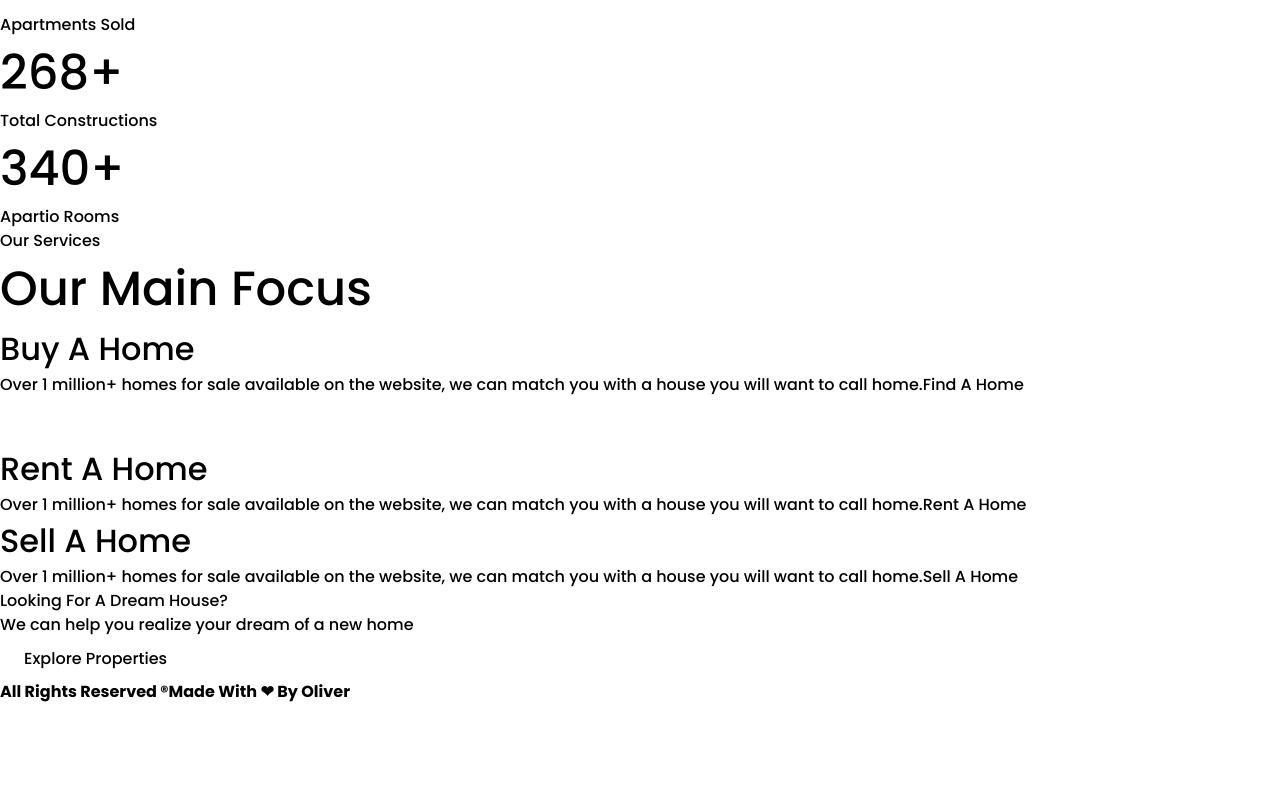
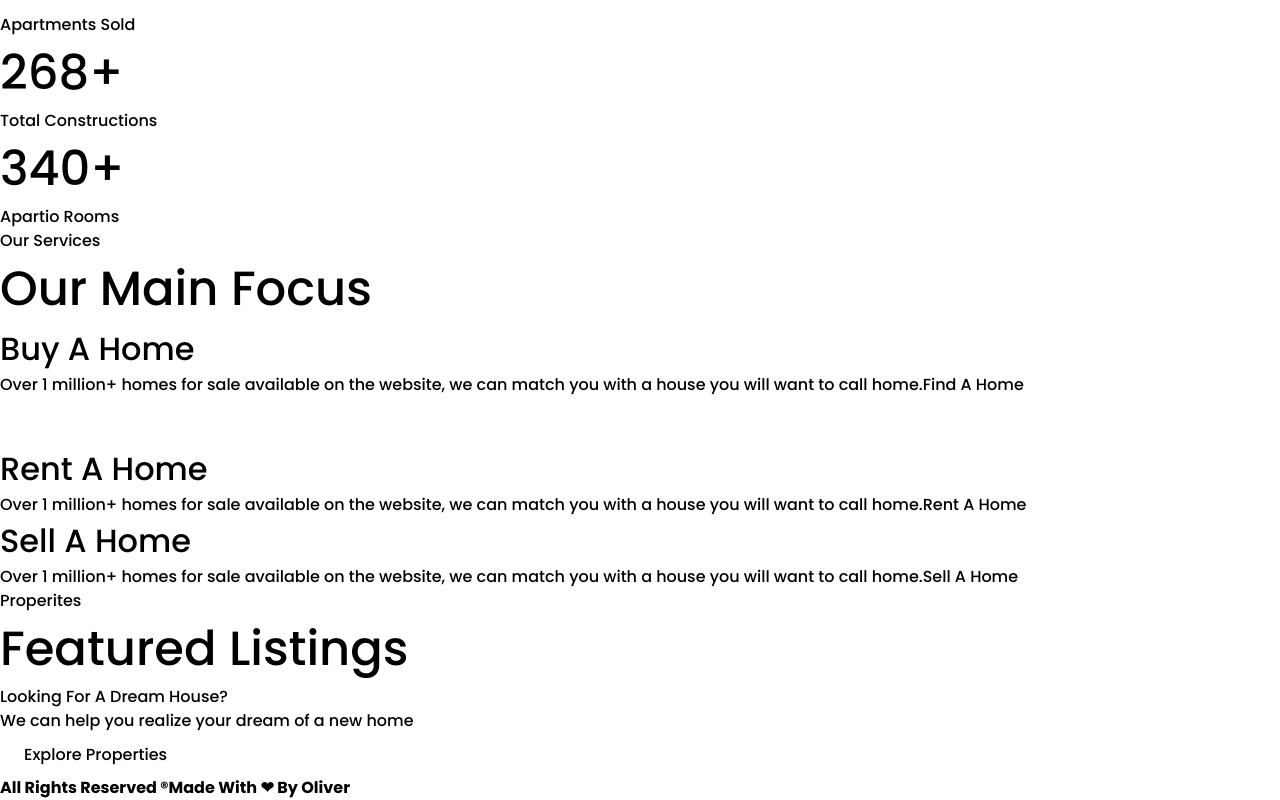
Before and after one commit to ultrocharge/Real-Estate, a Next.js app: page / in a window 1280 px wide. Shown: the part 2252-3052 px from the top of the page. Before the commit the page ends 2956 px from the top, so only its background shows below. Built offline with nearby package versions, Linux system fonts and the light colour scheme; what @material-tailwind/react would draw is missing.

Commit message:
feat: Completed FeaturedListings Section

```diff
--- /dev/null
+++ b/components/home/FeaturedListings.tsx
@@ -0,0 +1,22 @@
+import React, { useState } from "react";
+import Badge from "../common/Badge";
+import TextLarge from "../common/TextLarge";
+import HomeCarousel from "../subcomponents/featuredlistings/HomeCarousel";
+
+const FeaturedListings = () => {
+  return (
+    <div className="text-center mt-24 py-20 bg-slate-200 featured-listings">
+      <div className="badge my-8">
+        <Badge text="Properites" />
+      </div>
+      <div className="heading my-6">
+        <TextLarge text="Featured Listings" />
+      </div>
+      <div className="my-4 container mx-auto">
+        <HomeCarousel />
+      </div>
+    </div>
+  );
+};
+
+export default FeaturedListings;
--- a/pages/index.tsx
+++ b/pages/index.tsx
@@ -3,6 +3,7 @@ import Hero from "../components/home/Hero";
 import About from "../components/home/About";
 import Counters from "../components/home/Counters";
 import MainFocus from "../components/home/MainFocus";
+import FeaturedListings from "../components/home/FeaturedListings";
 export default function Home() {
   return (
     <div>
@@ -17,6 +18,7 @@ export default function Home() {
       <About />
       <Counters />
       <MainFocus />
+      <FeaturedListings />
     </div>
   );
 }
```
